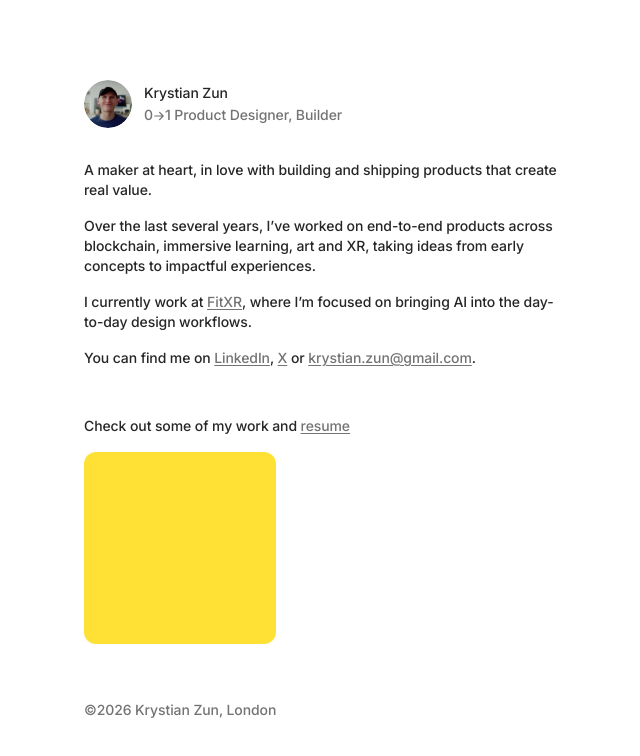
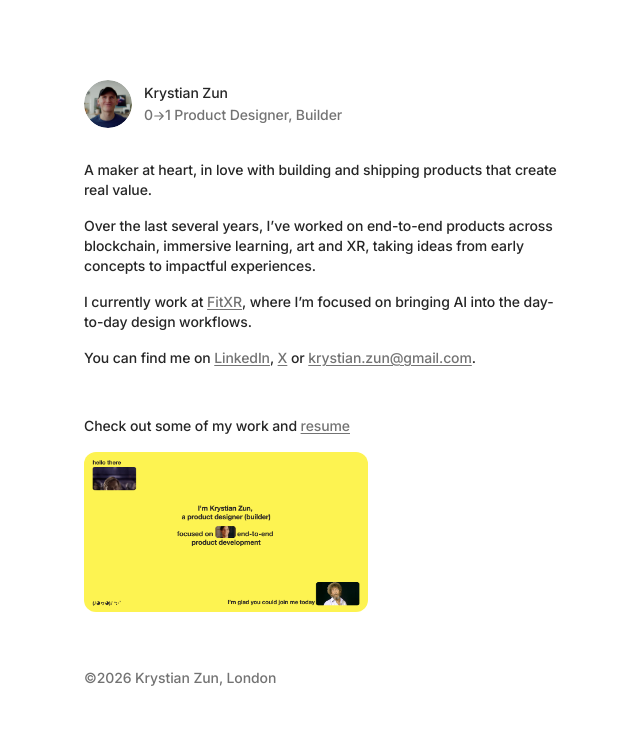
Before and after one commit to krystianzun/krystianzun-com, a Next.js app: page / in a window 1280 px wide. Shown: the top 756 px of the page, without its empty margins (316-956 px from the left). Built offline with nearby package versions, Linux system fonts and the light colour scheme.

Commit message:
change cover and add link

```diff
--- a/app/page.tsx
+++ b/app/page.tsx
@@ -127,7 +127,22 @@ export default function Home() {
             resume
           </a>
         </h2>
-        <TiltCard className="rounded-xl p-6 mb-8 bg-[#FFE135] h-48 w-48" />
+        <a
+          href="https://tinyurl.com/kzportfolio26"
+          target="_blank"
+          rel="noopener noreferrer"
+        >
+          <TiltCard className="rounded-xl mb-8 h-40 aspect-video p-1 bg-[#FDF351]">
+            <div className="relative w-full h-full rounded-lg overflow-hidden">
+              <Image
+                src="/images/portfolio-cover.png"
+                alt="Portfolio"
+                fill
+                className="object-cover"
+              />
+            </div>
+          </TiltCard>
+        </a>
       </div>
 
       <Footer />
```
Also changed, not shown: public/images/portfolio-cover.png (added).
